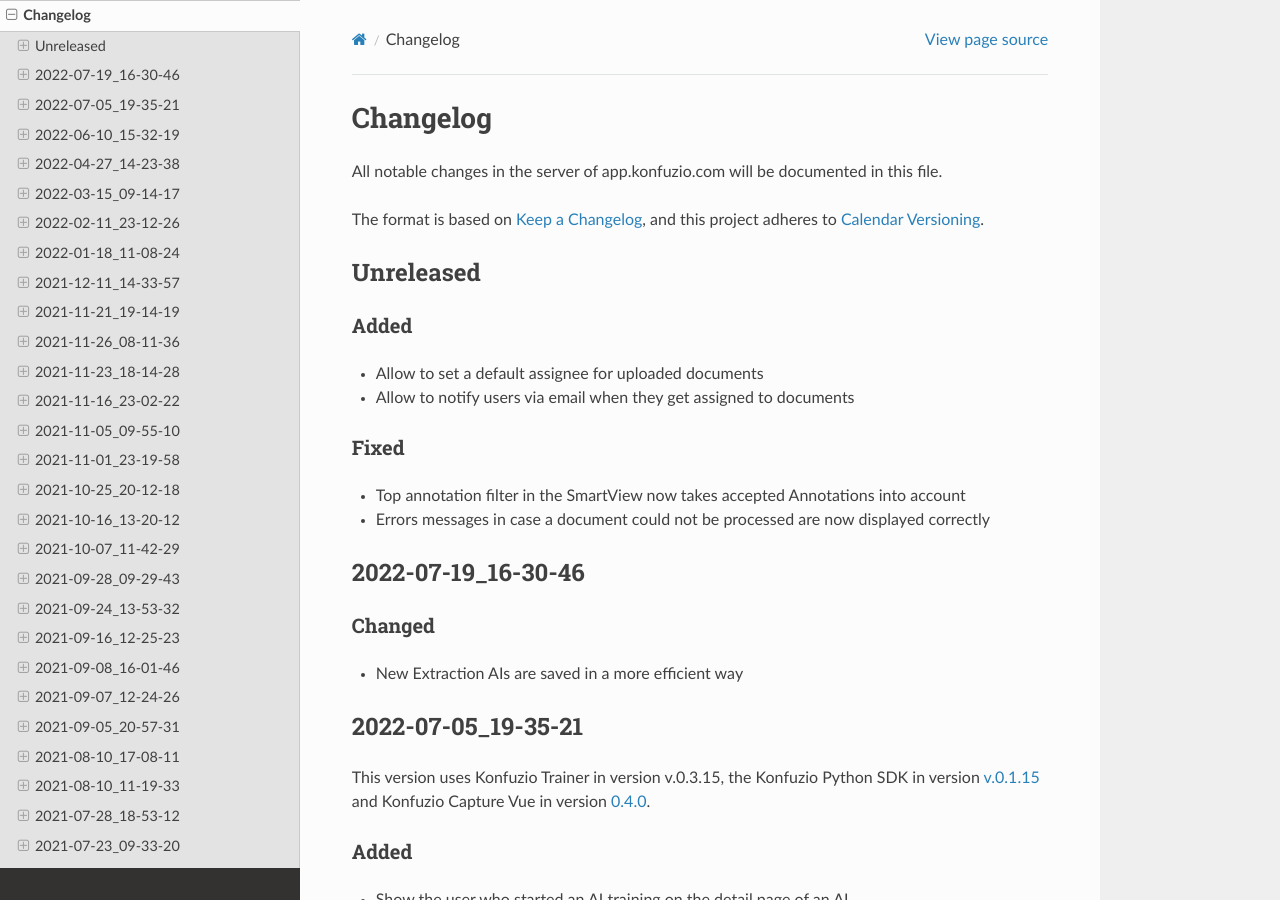
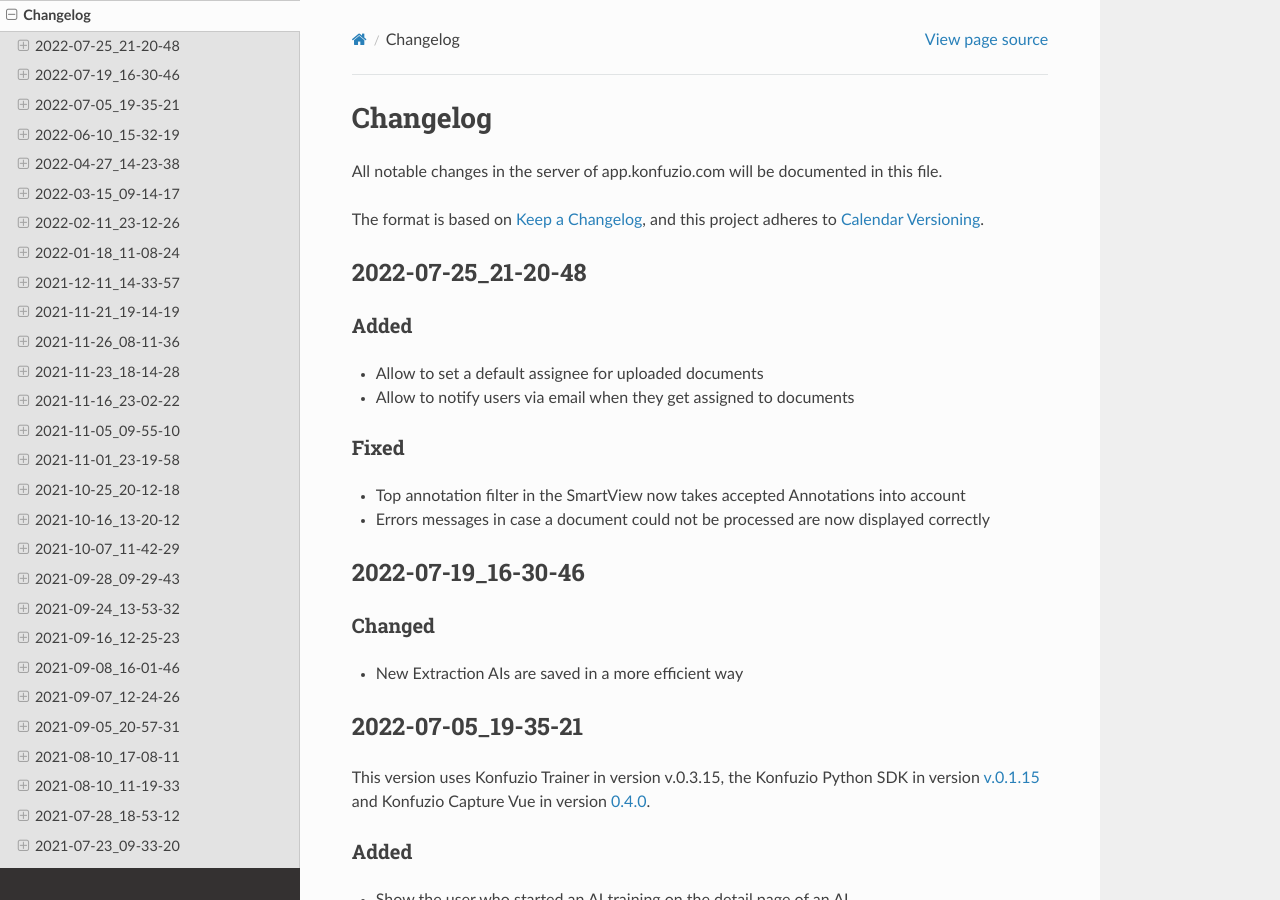
Before and after one commit to konfuzio-ai/konfuzio-sdk, a Sphinx documentation site: the page built from docs/web/changelog_app.md, in a window 1280 px wide and 900 px high. Built offline with Sphinx 7.4.7 and the Read the Docs theme 2.0.0, drawn with Linux system fonts in a browser that asks for light colours.

Commit message:
Update changelog_app.md

```diff
--- a/docs/web/changelog_app.md
+++ b/docs/web/changelog_app.md
@@ -10,7 +10,7 @@
 The format is based on [Keep a Changelog](https://keepachangelog.com/en/1.0.0/),
 and this project adheres to [Calendar Versioning](https://calver.org/overview.html).
 
-## Unreleased
+## 2022-07-25_21-20-48
 
 ### Added
 - Allow to set a default assignee for uploaded documents
```
